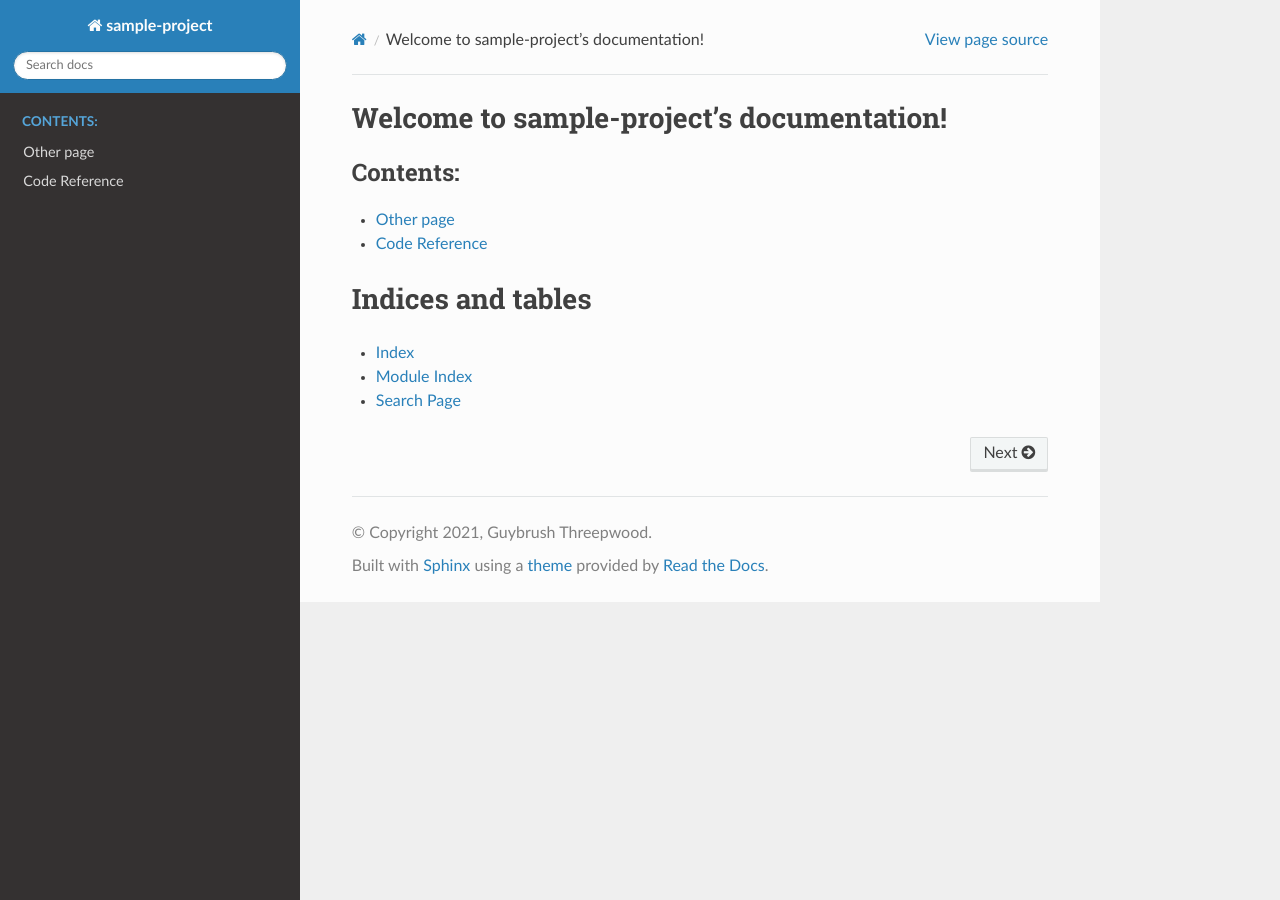
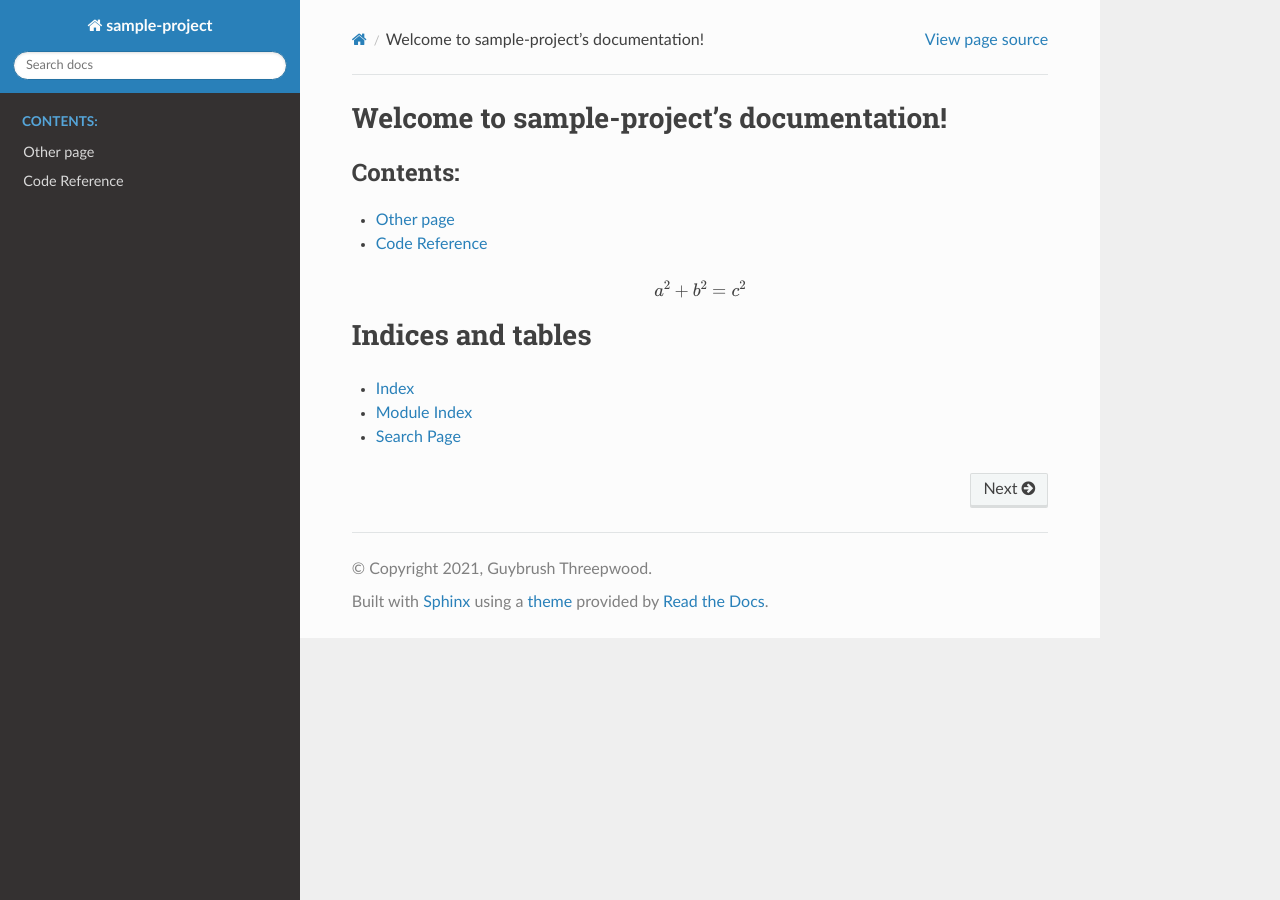
Before and after one commit to MPL-IT/sample-project, a Sphinx documentation site: the page built from docs/source/index.rst, in a window 1280 px wide. Built offline with Sphinx 7.4.7 and the Read the Docs theme 2.0.0, drawn with Linux system fonts in a browser that asks for light colours; formulas are drawn with MathJax 3.

Commit message:
Try math

```diff
--- a/docs/source/index.rst
+++ b/docs/source/index.rst
@@ -13,6 +13,8 @@ Welcome to sample-project's documentation!
    other_page
    code_ref
 
+.. math:: a^2 + b^2 = c^2
+
 Indices and tables
 ==================
 
```
